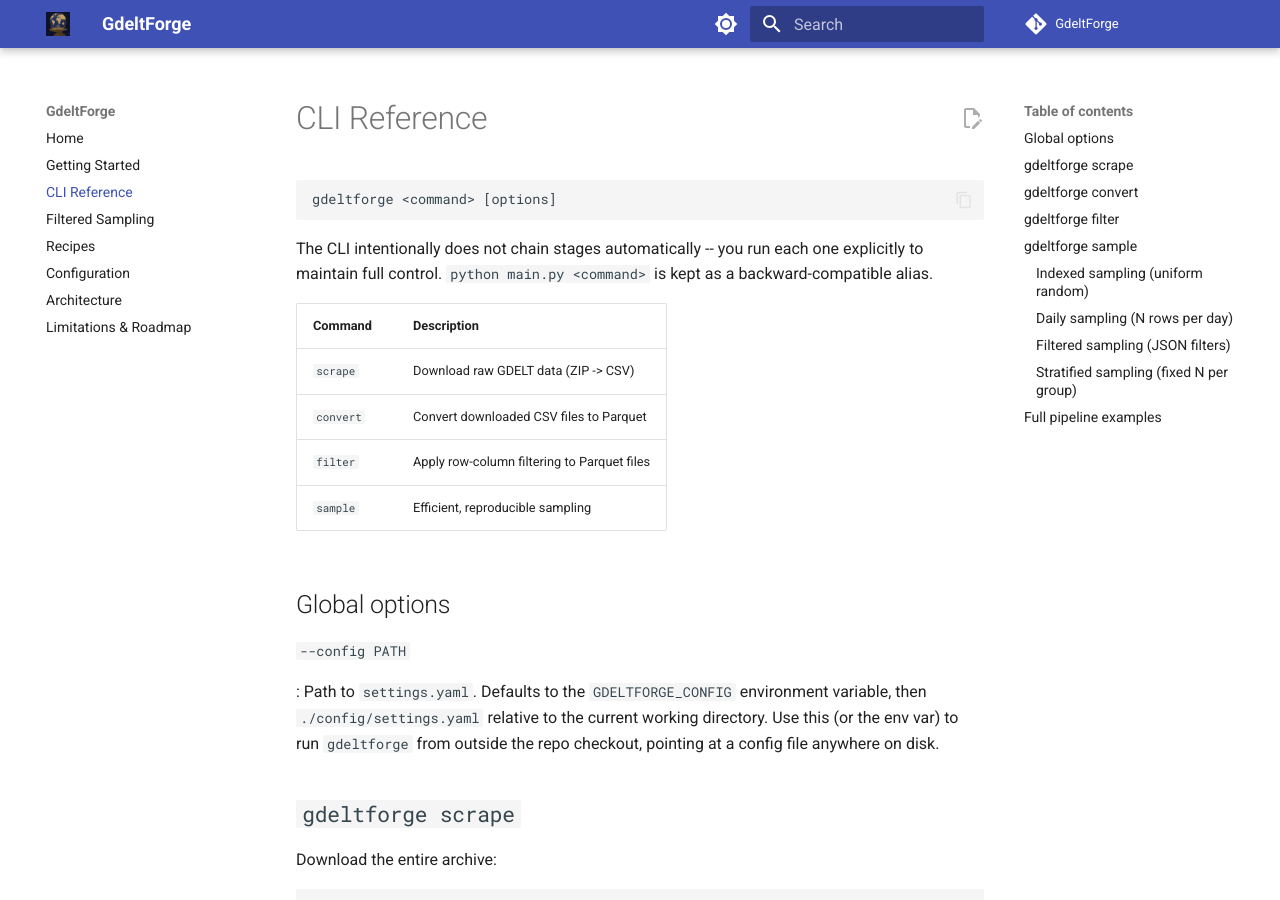
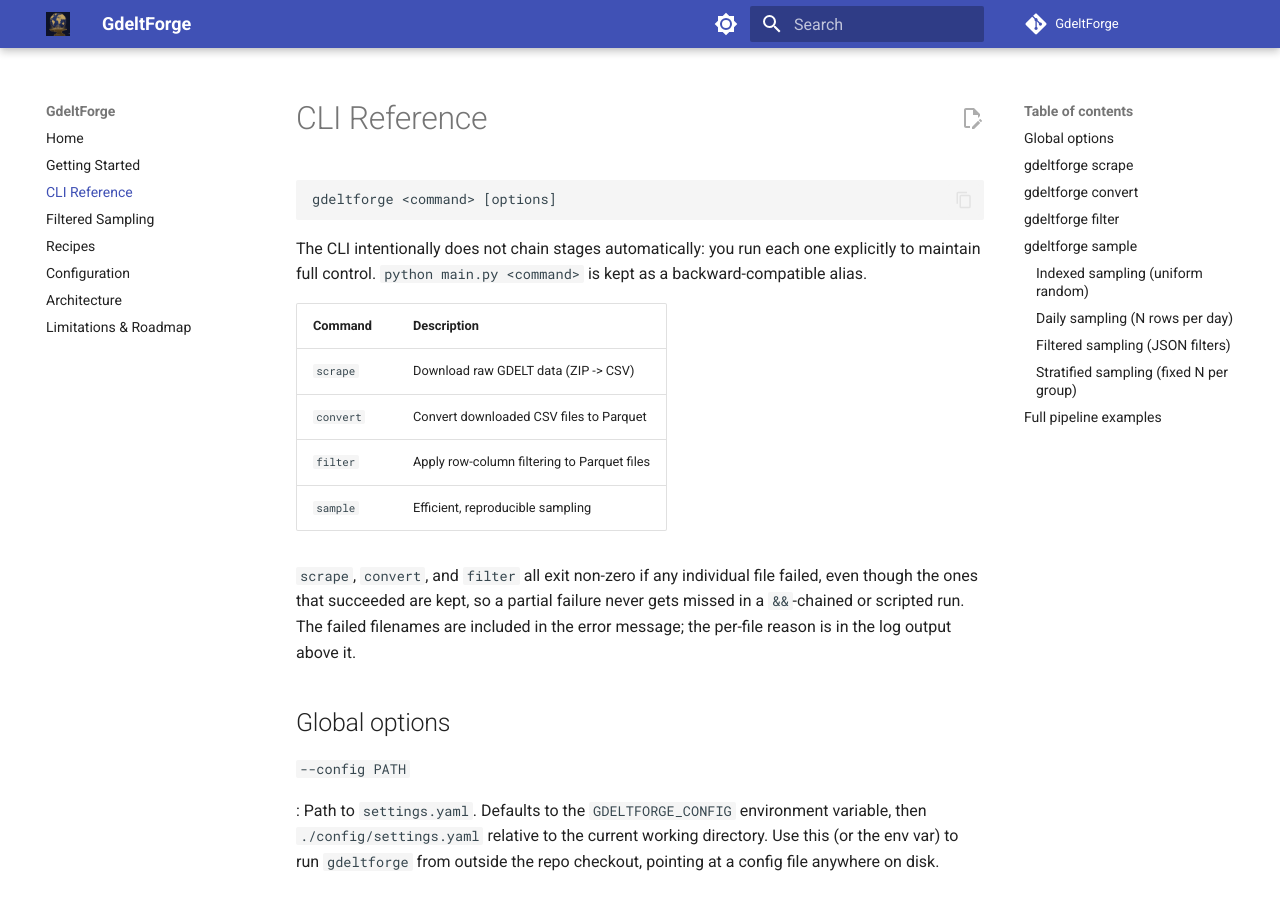
Before and after one commit to Vinicius-Teixeirac/GdeltForge, an MkDocs documentation site: the page built from docs/cli-reference.md, in a window 1280 px wide and 900 px high. Built offline with MkDocs 1.6.1 and Material for MkDocs 9.7.7, drawn with Linux system fonts in a browser that asks for light colours; comment, search, counter and statistics services are not loaded; some of the changed text lies outside the part shown.

Commit message:
docs: note that scrape/convert/filter now exit non-zero on partial failure

````diff
--- a/docs/cli-reference.md
+++ b/docs/cli-reference.md
@@ -4,7 +4,7 @@
 gdeltforge <command> [options]
 ```
 
-The CLI intentionally does not chain stages automatically -- you run each one explicitly to maintain full control. `python main.py <command>` is kept as a backward-compatible alias.
+The CLI intentionally does not chain stages automatically: you run each one explicitly to maintain full control. `python main.py <command>` is kept as a backward-compatible alias.
 
 | Command | Description |
 |---------|-------------|
@@ -12,6 +12,8 @@
 | `convert` | Convert downloaded CSV files to Parquet |
 | `filter`  | Apply row-column filtering to Parquet files |
 | `sample`  | Efficient, reproducible sampling |
+
+`scrape`, `convert`, and `filter` all exit non-zero if any individual file failed, even though the ones that succeeded are kept, so a partial failure never gets missed in a `&&`-chained or scripted run. The failed filenames are included in the error message; the per-file reason is in the log output above it.
 
 ## Global options
 
@@ -133,7 +135,7 @@
     -n 1000
 ```
 
-Filters support nested `AND`/`OR` blocks -- see the example pipelines below for an `OR` example across multiple columns.
+Filters support nested `AND`/`OR` blocks; see the example pipelines below for an `OR` example across multiple columns.
 
 ### Stratified sampling (fixed N per group)
 
````
